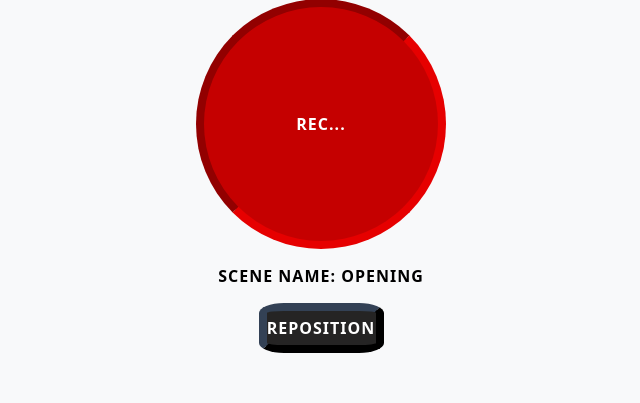
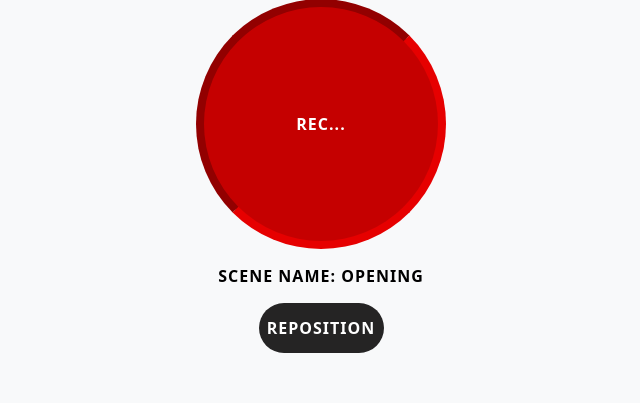
Before and after one commit to joel-menezes/Redline, a Flask app: page / in a window 1280 px wide. Shown: the part 224-627 px from the top of the page, without its empty margins (319-959 px from the left). Run offline with Flask 3, Linux system fonts and the light colour scheme.

Commit message:
Improving Button Styles

```diff
--- a/templates/index.html
+++ b/templates/index.html
@@ -42,7 +42,7 @@
         #scene{
             width: 125px;
             height: 50px;
-            border-radius: 20%;
+            border-radius: 9999px;
             background-color: #252424;
             display: flex;
             align-items: center;
@@ -50,7 +50,6 @@
             cursor: pointer;
             color: white;
             user-select: none;
-            border: 8px outset #334155;
             box-sizing: border-box;
         }
 
@@ -182,12 +181,9 @@
             if (data.message == "REC..."){
                 rec.style.backgroundColor = "#c50000";
                 rec.style.border =  "8px outset #e60000";
-                change_scene.style.border =  "8px outset #e60000";
             }else{
                rec.style.backgroundColor = "#252424";
                rec.style.border =  "8px inset #334155";
-               change_scene.style.border =  "8px outset #334155";
-
             }
         });
 
```
